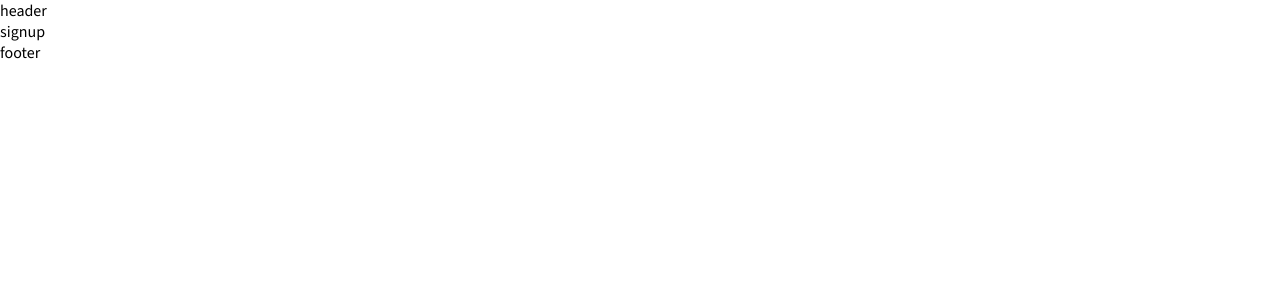
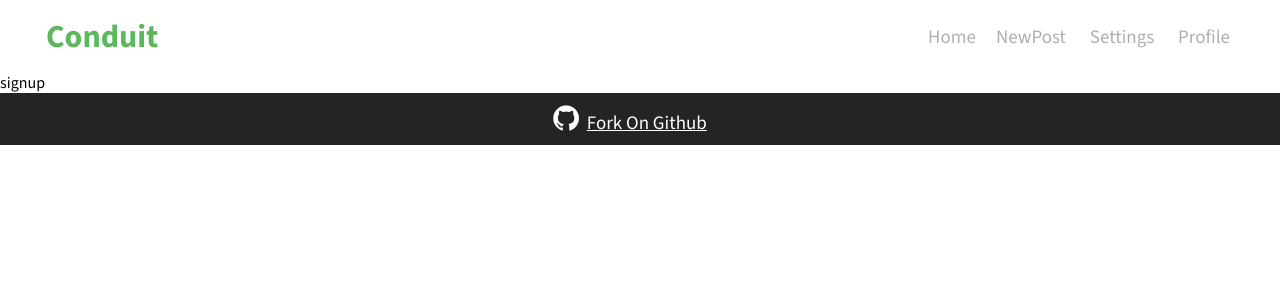
Before and after one commit to Leen-odeh3/conduit, a React (Vite) app: page /signup in a window 1280 px wide. Shown: the top 300 px of the page. Built offline with nearby package versions, Linux system fonts and the light colour scheme.

Commit message:
header & footer done

```diff
--- a/index.html
+++ b/index.html
@@ -1,10 +1,11 @@
 <!doctype html>
 <html lang="en">
   <head>
+
     <meta charset="UTF-8" />
     <link rel="icon" type="image/svg+xml" href="/vite.svg" />
     <meta name="viewport" content="width=device-width, initial-scale=1.0" />
-    <title>Vite + React</title>
+    <title>Conduit</title>
     <link rel="preconnect" href="https://fonts.googleapis.com">
 <link rel="preconnect" href="https://fonts.gstatic.com" crossorigin>
 <link href="https://fonts.googleapis.com/css2?family=Roboto+Condensed:ital,wght@0,300;0,400;0,700;1,400;1,700&family=Source+Sans+3:ital,wght@0,200;0,300;0,400;0,500;0,600;0,700;1,200;1,300;1,400;1,500&display=swap" rel="stylesheet">
--- a/package.json
+++ b/package.json
@@ -10,6 +10,9 @@
     "preview": "vite preview"
   },
   "dependencies": {
+    "@fortawesome/free-solid-svg-icons": "^6.4.2",
+    "babel-plugin-macros": "^3.1.0",
+    "font-awesome": "^4.7.0",
     "react": "^18.2.0",
     "react-dom": "^18.2.0",
     "react-router-dom": "^6.16.0"
--- a/src/Component/Footer/Footer.jsx
+++ b/src/Component/Footer/Footer.jsx
@@ -1,10 +1,32 @@
+import { Link } from "react-router-dom";
 
 const Footer = () => {
   return (
-    <div>
-      footer
+    <div
+      style={{
+        backgroundColor: "#242424",
+        color: "white",
+        padding: "10px",
+        textAlign: "center",
+      }}
+    >
+      <i
+        className="fa fa-github fa-2x"
+        aria-hidden="true"
+        style={{ fontSize: "30px" }}
+      ></i>
+      <Link
+        to="/"
+        style={{
+          color: "white",
+          textDecoration: "underline",
+          paddingLeft: "8px",
+        }}
+      >
+        Fork On Github
+      </Link>
     </div>
-  )
-}
+  );
+};
 
-export default Footer
+export default Footer;
--- /dev/null
+++ b/src/Component/Header/Header.css
@@ -0,0 +1,5 @@
+a{
+    color:rgba(122, 122, 122, 0.6);
+    padding-right: 20px;
+    font-size: 19px;
+}
--- a/src/Component/Header/Header.jsx
+++ b/src/Component/Header/Header.jsx
@@ -1,10 +1,28 @@
+import { NavLink } from "react-router-dom";
+import "./Header.css";
 
 const Header = () => {
   return (
-    <div>
-      header
+    <div
+      style={{
+        display: "flex",
+        alignItems: "center",
+        justifyContent: "space-between",
+        padding: "15px 30px 5px 30px",
+        marginBottom: "10px",
+      }}
+    >
+      <h1 style={{ color: "#5cb85c", paddingLeft: "16px" }}>Conduit</h1>
+      <nav>
+        <NavLink to="/">Home</NavLink>
+        {/* <NavLink to="/signin">Signin</NavLink>
+        <NavLink to="/signup">Signup</NavLink> */}
+        <NavLink to="/newpost">NewPost</NavLink>
+        <NavLink to="/settings"> Settings</NavLink>
+        <NavLink to="/profile"> Profile</NavLink>
+      </nav>
     </div>
-  )
-}
+  );
+};
 
-export default Header
+export default Header;
--- a/src/Routing/index.jsx
+++ b/src/Routing/index.jsx
@@ -6,6 +6,8 @@ import NewPost from "../Pages/NewPost/NewPost";
 import Profile from "../Pages/Profile/Profile";
 import Signin from "../Pages/Signin/Signin";
 import Signup from "../Pages/Signup/Signup";
+import '../../node_modules/font-awesome/css/font-awesome.min.css';
+
 
 const Routing = () => {
   return (
--- a/src/index.css
+++ b/src/index.css
@@ -4,4 +4,5 @@
   box-sizing: border-box;
   font-family: 'Roboto Condensed', sans-serif;
 font-family: 'Source Sans 3', sans-serif;
+text-decoration: none;
 }
```
Also changed, not shown: 1 other file (tests, documents, lock files or other folders).
